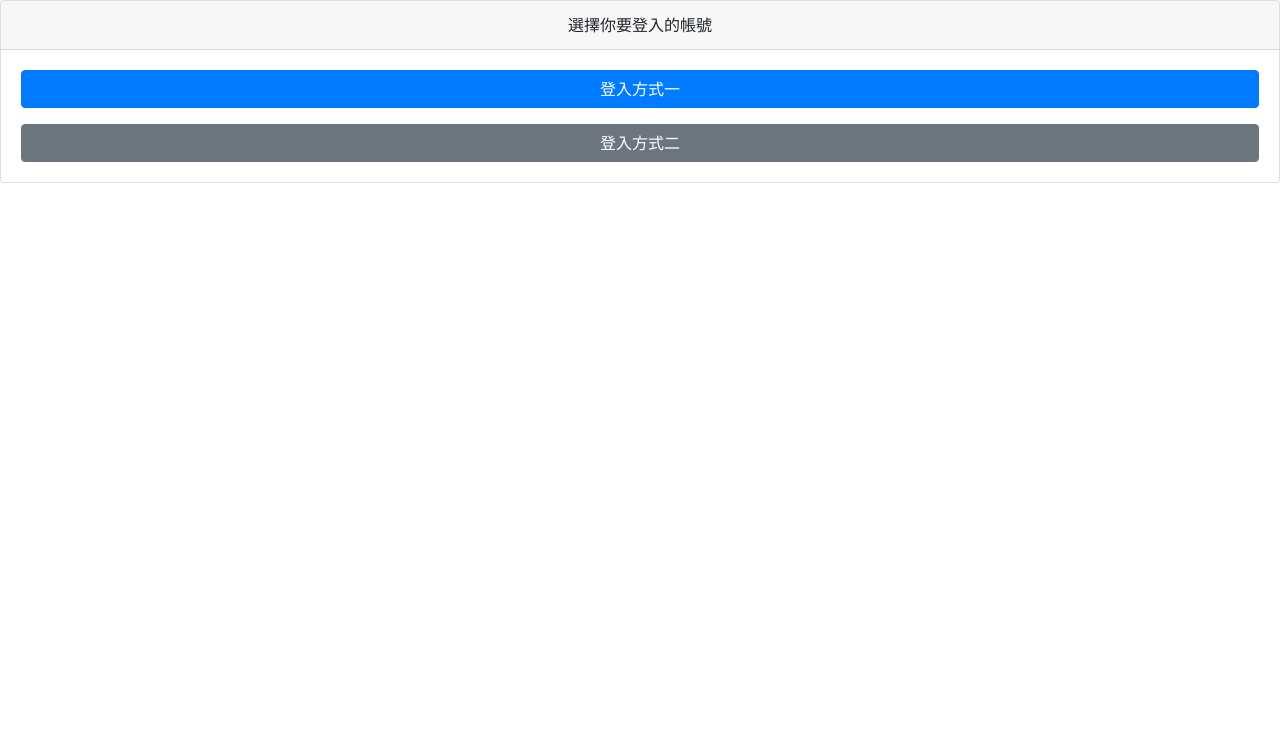
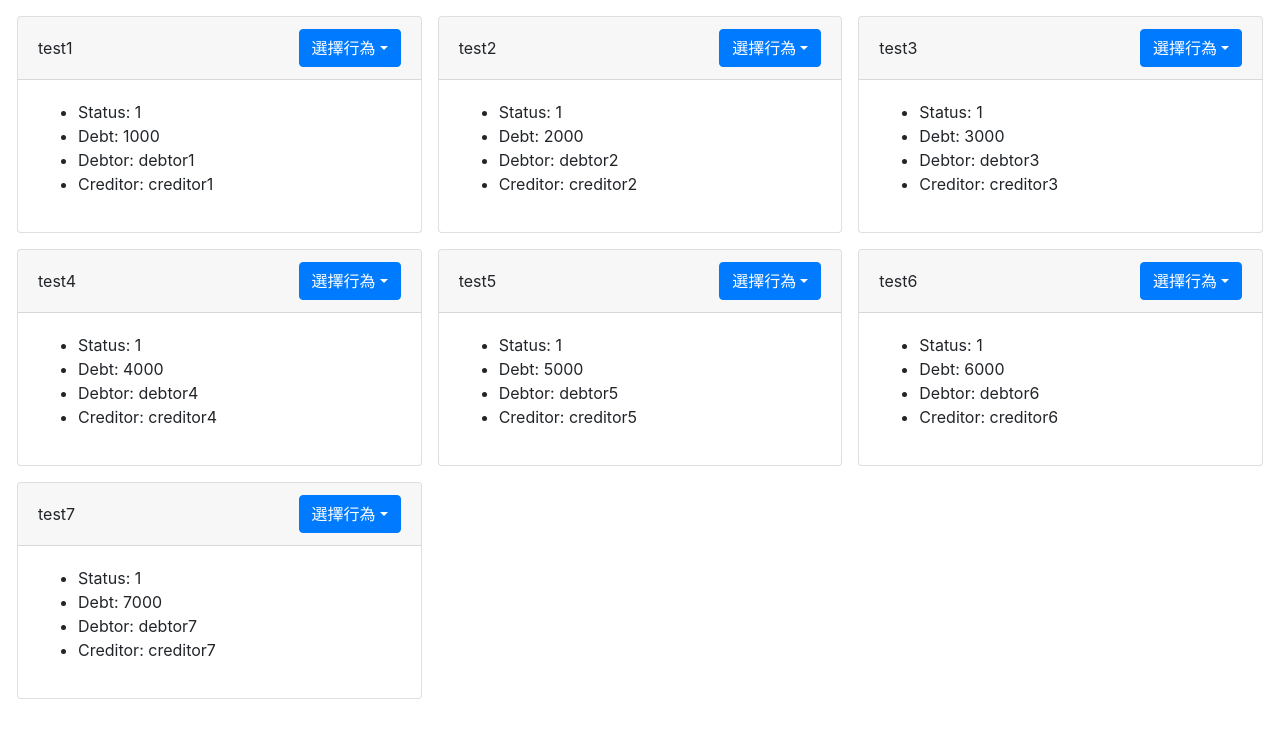
Before and after one commit to marshal604/debt-assistant, a React (Create React App) app: page /group/1 in a window 1280 px wide. Shown: the top 738 px of the page. Built offline with nearby package versions, Linux system fonts and the light colour scheme.

Commit message:
D200714 group system (#2)
* chore(prettier): rename prettier to prettierrc

* feat: add GroupList and adjust Dropdown and Card style

* chore: install react-router-dom and use Route

```diff
--- a/src/App.tsx
+++ b/src/App.tsx
@@ -1,13 +1,17 @@
-import React from "react";
-import "./App.scss";
+import React from 'react';
+import { Route, BrowserRouter } from 'react-router-dom';
+import './App.scss';
 
-import LoginPage from "./auth/login/containers/LoginPage/LoginPage";
+import LoginPage from './auth/login/containers/LoginPage/LoginPage';
+import GroupList from 'src/group/list/containers/GroupList/GroupList';
 
 function App() {
   return (
-    <div>
-      <LoginPage></LoginPage>
-    </div>
+    <BrowserRouter>
+      <Route path="/" exact render={() => <div>Home</div>}></Route>
+      <Route path="/login" component={LoginPage}></Route>
+      <Route path="/group/:id" component={GroupList}></Route>
+    </BrowserRouter>
   );
 }
 
--- /dev/null
+++ b/src/group/list/containers/GroupList/GroupList.model.ts
@@ -0,0 +1,18 @@
+export interface GroupListState {
+  items: DebtItem[];
+}
+
+export interface DebtItem {
+  id: string;
+  title: string;
+  groupId: string;
+  creditorId: string;
+  debtorId: string;
+  status: DebtStatus;
+  currency: number;
+}
+
+export enum DebtStatus {
+  Pending = 1,
+  PayOff = 2
+}
--- /dev/null
+++ b/src/group/list/containers/GroupList/GroupList.tsx
@@ -0,0 +1,77 @@
+import React, { Component } from 'react';
+
+import { GroupListState, DebtItem, DebtStatus } from './GroupList.model';
+import Card from 'src/shared/layout/Card/Card';
+import Dropdown from 'src/shared/forms/Dropdown/Dropdown';
+import { OptionItem } from 'src/shared/forms/forms.model';
+
+class GroupList extends Component<{}, GroupListState> {
+  state = {
+    items: [],
+    options: [
+      { id: 1, name: 'Dunning Notice' },
+      { id: 2, name: 'Mark Pay Off' }
+    ]
+  };
+
+  componentDidMount() {
+    this.fetchDate();
+  }
+
+  render() {
+    return (
+      <div className="row px-4 py-2">
+        {this.state.items.map((item: DebtItem) => {
+          return (
+            <div className="col-12 col-md-6 col-xl-4 px-2 my-2">
+              <Card
+                key={item.id}
+                classes={['col-12', 'px-0']}
+                header={
+                  <div className="d-flex align-items-center justify-content-between">
+                    <div>{item.title}</div>
+                    <Dropdown options={this.state.options} change={this.dropdownChange}>
+                      選擇行為
+                    </Dropdown>
+                  </div>
+                }
+                body={
+                  <div>
+                    <ul>
+                      <li>Status: {item.status}</li>
+                      <li>Debt: {item.currency}</li>
+                      <li>Debtor: {item.debtorId}</li>
+                      <li>Creditor: {item.creditorId}</li>
+                    </ul>
+                  </div>
+                }
+              ></Card>
+            </div>
+          );
+        })}
+      </div>
+    );
+  }
+
+  fetchDate = () => {
+    setTimeout(() => {
+      this.setState({
+        items: [1, 2, 3, 4, 5, 6, 7].map(item => ({
+          id: `test${item}`,
+          title: `test${item}`,
+          groupId: `test${item}`,
+          creditorId: `creditor${item}`,
+          debtorId: `debtor${item}`,
+          status: DebtStatus.Pending,
+          currency: item * 1000
+        }))
+      });
+    }, 1000);
+  };
+
+  dropdownChange(item: OptionItem<number>) {
+    console.log(item);
+  }
+}
+
+export default GroupList;
--- /dev/null
+++ b/src/shared/forms/Dropdown/Dropdown.scss
@@ -0,0 +1,5 @@
+.Dropdown {
+  .dropdown-item {
+    cursor: pointer;
+  }
+}
--- a/src/shared/forms/Dropdown/Dropdown.tsx
+++ b/src/shared/forms/Dropdown/Dropdown.tsx
@@ -1,8 +1,9 @@
 import React, { Component } from 'react';
 import { DropdownProps, DropdownState } from './Dropdown.model';
+import './Dropdown.scss';
 class Dropdown extends Component<DropdownProps, DropdownState> {
   state = {
-    opened: false,
+    opened: false
   };
   element: HTMLDivElement = document.createElement('div');
 
@@ -14,13 +15,13 @@ class Dropdown extends Component<DropdownProps, DropdownState> {
 
   expand = () => {
     this.setState({
-      opened: true,
+      opened: true
     });
   };
 
   collapse = () => {
     this.setState({
-      opened: false,
+      opened: false
     });
   };
 
@@ -34,17 +35,12 @@ class Dropdown extends Component<DropdownProps, DropdownState> {
 
   render() {
     return (
-      <div className="dropdown" ref={(el) => (this.element = el as HTMLDivElement)}>
-        <button
-          type="button"
-          onClick={this.expand}
-          className="btn btn-primary dropdown-toggle"
-          data-toggle="dropdown"
-        >
+      <div className="Dropdown dropdown" ref={el => (this.element = el as HTMLDivElement)}>
+        <button type="button" onClick={this.expand} className="btn btn-primary dropdown-toggle" data-toggle="dropdown">
           {this.props.children}
         </button>
         <div className={this.state.opened ? 'show dropdown-menu' : 'dropdown-menu'}>
-          {this.props.options.map((item) => (
+          {this.props.options.map(item => (
             <div
               key={item.id}
               className="dropdown-item"
--- a/src/shared/layout/Card/Card.model.ts
+++ b/src/shared/layout/Card/Card.model.ts
@@ -2,6 +2,7 @@ import { ReactNode } from 'react';
 
 export interface CardProps {
   body: ReactNode;
+  classes?: string[];
   header?: ReactNode;
   footer?: ReactNode;
 }
--- a/src/shared/layout/Card/Card.tsx
+++ b/src/shared/layout/Card/Card.tsx
@@ -1,10 +1,10 @@
-import React, { FunctionComponent } from "react";
-import CardHeader from "./CardHeader/CardHeader";
-import CardBody from "./CardBody/CardBody";
-import CardFooter from "./CardFooter/CardFooter";
-import { CardProps } from "./Card.model";
+import React, { FunctionComponent } from 'react';
+import CardHeader from './CardHeader/CardHeader';
+import CardBody from './CardBody/CardBody';
+import CardFooter from './CardFooter/CardFooter';
+import { CardProps } from './Card.model';
 const Card: FunctionComponent<CardProps> = props => (
-  <div className="card">
+  <div className={['card', ...(props.classes || [])].join(' ')}>
     {props.header ? <CardHeader>{props.header}</CardHeader> : null}
     <CardBody>{props.body}</CardBody>
     {props.footer ? <CardFooter>{props.footer}</CardFooter> : null}
```
Also changed, not shown: package.json (+8 -4 lines), 2 other files (tests, documents, lock files or other folders).
